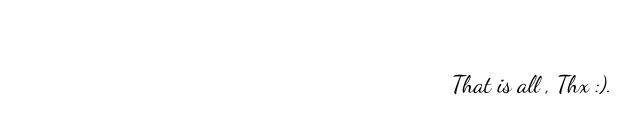
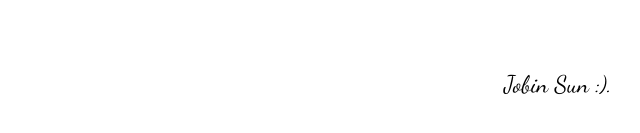
Before and after one commit to jobin-sun/jobin-sun.github.io, a plain HTML site: page index.html in a window 1280 px wide. Shown: the part 263-396 px from the top of the page, 428-1068 px from the left. Drawn offline with Linux system fonts and the light colour scheme.

Commit message:
Update index.html

```diff
--- a/index.html
+++ b/index.html
@@ -12,7 +12,7 @@ body{font-family: 'Dancing Script', cursive;font-size:150%;}
         <div style="text-align:left;">
         	<h1 style='text-align:center'>ABOUT ME</h1>
         	<p style="text-indent: 2em;">My name is Jobin Sun , from China . At present i work in Beijing , I have a lot of experiences at php and perl , I can aslo use c/c++ , I have open spirit , easy to accept new things , with a easy word to introduction me : a standard nerd :p. <br />Email:jobin@chinamootools.com</p>
-            <p style="text-align:right;margin-top:4em;">That is all , Thx :).</p>
+            <p style="text-align:right;margin-top:4em;">Jobin Sun :).</p>
 
         </div>
     </div>
```
